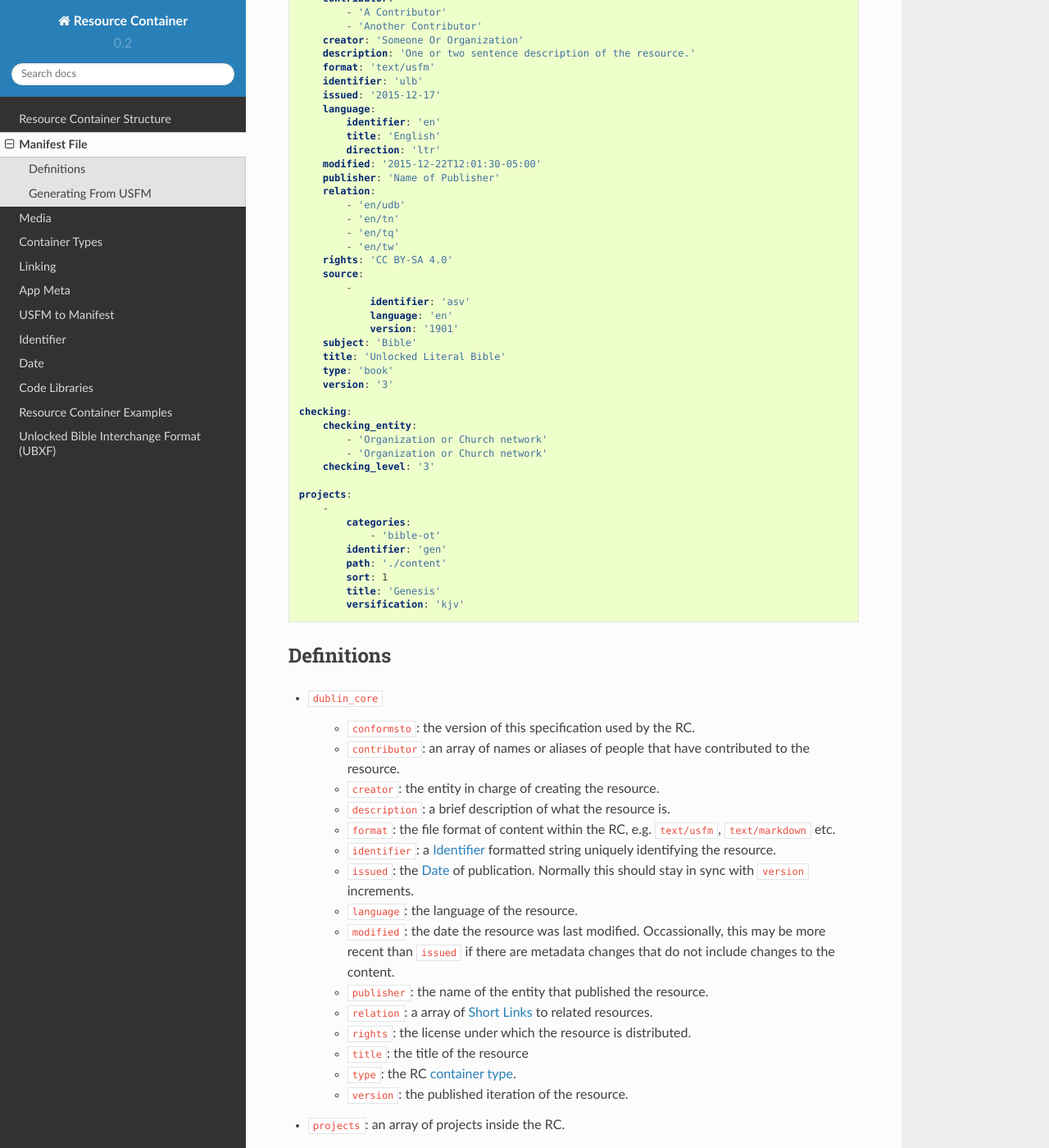
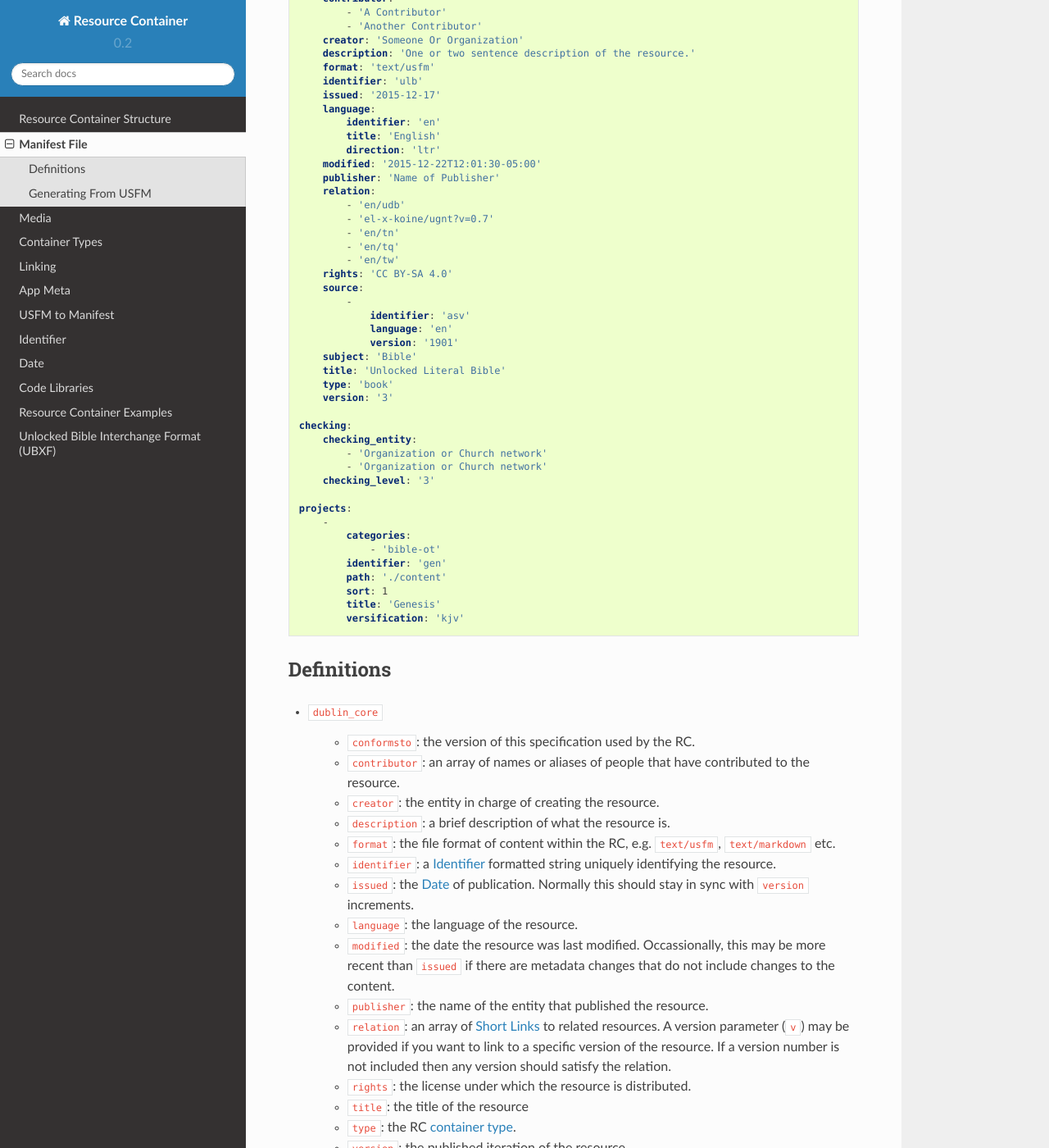
Before and after one commit to unfoldingWord-dev/Resource-Container, a Sphinx documentation site: the page built from docs/manifest.rst, in a window 1280 px wide and 1400 px high, scrolled down 456 px. Shown: the whole window at 82% size. Built offline with Sphinx 7.4.7 and the Read the Docs theme 2.0.0, drawn with Linux system fonts in a browser that asks for light colours.

Commit message:
Support version numbers in manifest relation field (#65)

```diff
--- a/docs/linking.rst
+++ b/docs/linking.rst
@@ -276,6 +276,7 @@ Short links are composed of just the language and resource.
 - ``en/tn``
 
 Short links are used within the :ref:`manifest` when referring to related resources.
+When used within the manifest.yaml ``relation`` field, a version parameter (``v``) may be provided if you want to link to a specific version of the resource. If a version number is not included then any version should satisfy the relation.
 
 .. _linking-bible-refs:
 
--- a/docs/manifest.rst
+++ b/docs/manifest.rst
@@ -30,6 +30,7 @@ and can be found nested within the ``dublin_core`` key.
         publisher: 'Name of Publisher'
         relation:
             - 'en/udb'
+            - 'el-x-koine/ugnt?v=0.7'
             - 'en/tn'
             - 'en/tq'
             - 'en/tw'
@@ -78,7 +79,7 @@ Definitions
     - ``language``: the language of the resource.
     - ``modified``: the date the resource was last modified. Occassionally, this may be more recent than ``issued`` if there are metadata changes that do not include changes to the content.
     - ``publisher``: the name of the entity that published the resource.
-    - ``relation``:  a array of :ref:`short-links` to related resources.
+    - ``relation``:  an array of :ref:`short-links` to related resources. A version parameter (``v``) may be provided if you want to link to a specific version of the resource. If a version number is not included then any version should satisfy the relation.
     - ``rights``: the license under which the resource is distributed.
     - ``title``: the title of the resource
     - ``type``: the RC :ref:`container type <types>`.
```
